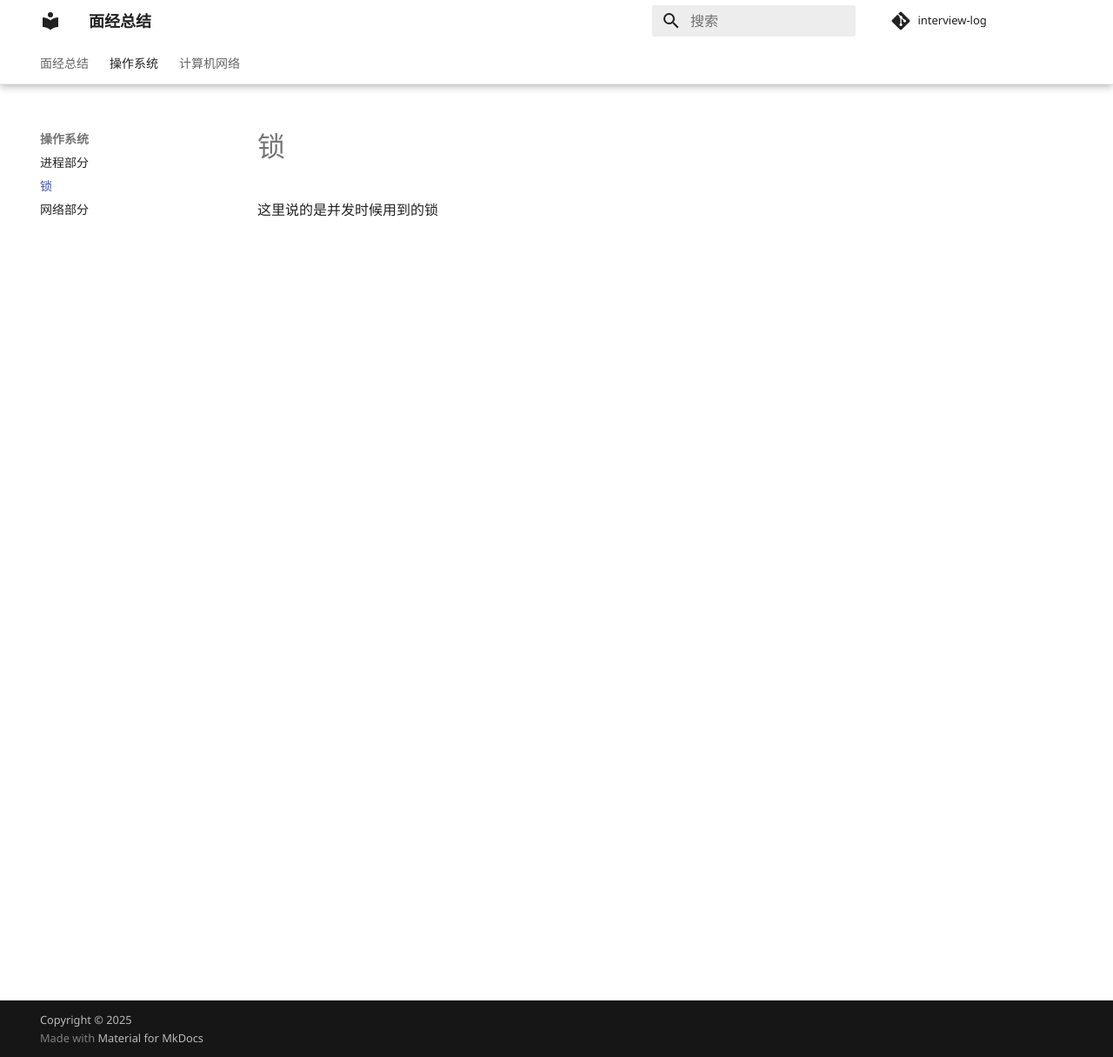
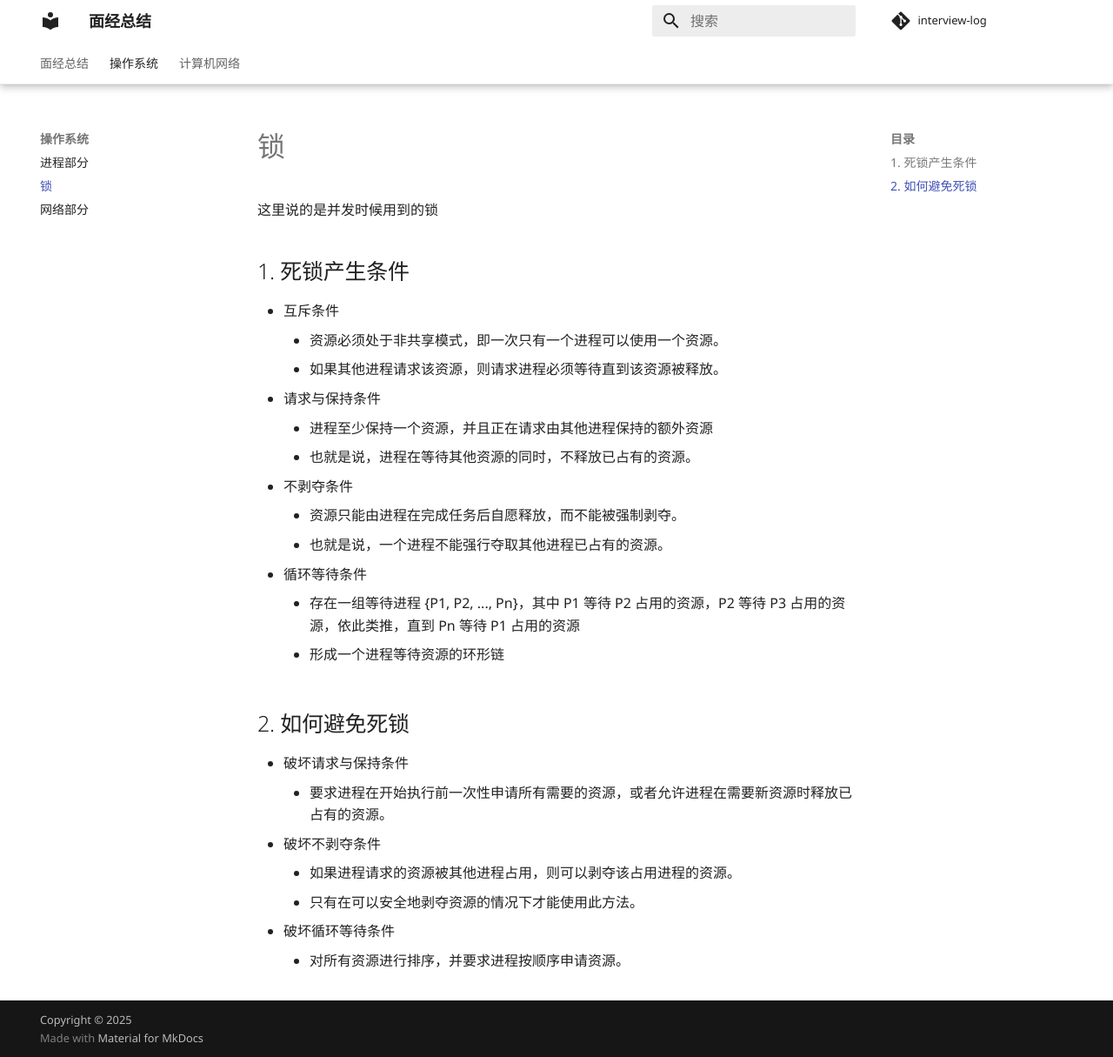
Before and after one commit to suoyuan666/interview-log, an MkDocs documentation site: the page built from docs/os/lock.md, in a window 1280 px wide and 1215 px high. Shown: the whole window at 87% size. Built offline with MkDocs 1.6.1 and Material for MkDocs 9.7.7, drawn with Linux system fonts in a browser that asks for light colours; comment, search, counter and statistics services are not loaded.

Commit message:
[os/lock]: update lock
Signed-off-by: suoyuan666 <s5n666@outlook.com>

```diff
--- a/docs/os/lock.md
+++ b/docs/os/lock.md
@@ -1,3 +1,28 @@
 # 锁
 
 这里说的是并发时候用到的锁
+
+## 1. 死锁产生条件
+
+- 互斥条件
+    - 资源必须处于非共享模式，即一次只有一个进程可以使用一个资源。
+    - 如果其他进程请求该资源，则请求进程必须等待直到该资源被释放。
+- 请求与保持条件
+    - 进程至少保持一个资源，并且正在请求由其他进程保持的额外资源
+    - 也就是说，进程在等待其他资源的同时，不释放已占有的资源。
+- 不剥夺条件
+    - 资源只能由进程在完成任务后自愿释放，而不能被强制剥夺。
+    - 也就是说，一个进程不能强行夺取其他进程已占有的资源。
+- 循环等待条件
+    - 存在一组等待进程 {P1, P2, ..., Pn}，其中 P1 等待 P2 占用的资源，P2 等待 P3 占用的资源，依此类推，直到 Pn 等待 P1 占用的资源
+    - 形成一个进程等待资源的环形链
+
+## 2. 如何避免死锁
+
+- 破坏请求与保持条件
+    - 要求进程在开始执行前一次性申请所有需要的资源，或者允许进程在需要新资源时释放已占有的资源。
+- 破坏不剥夺条件
+    - 如果进程请求的资源被其他进程占用，则可以剥夺该占用进程的资源。
+    - 只有在可以安全地剥夺资源的情况下才能使用此方法。
+- 破坏循环等待条件
+    - 对所有资源进行排序，并要求进程按顺序申请资源。
```
